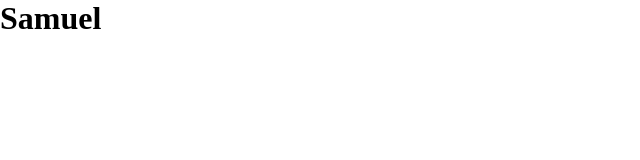
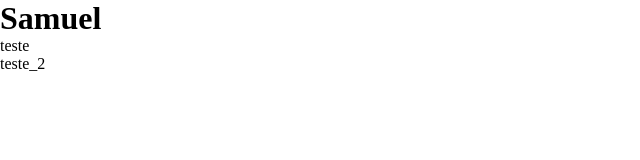
Before and after one commit to RobertoSamuel7/aula_github, a plain HTML site: page index.html in a window 1280 px wide. Shown: the full height of the page, 0-640 px from the left. Drawn offline with Linux system fonts and the light colour scheme.

Commit message:
adicionei textos

```diff
--- a/index.html
+++ b/index.html
@@ -8,5 +8,10 @@
 </head>
 <body>
     <h1>Samuel</h1>
+    <div>
+        <p>teste</p>
+        <p>teste_2</p>
+
+    </div>
 </body>
 </html>
```
